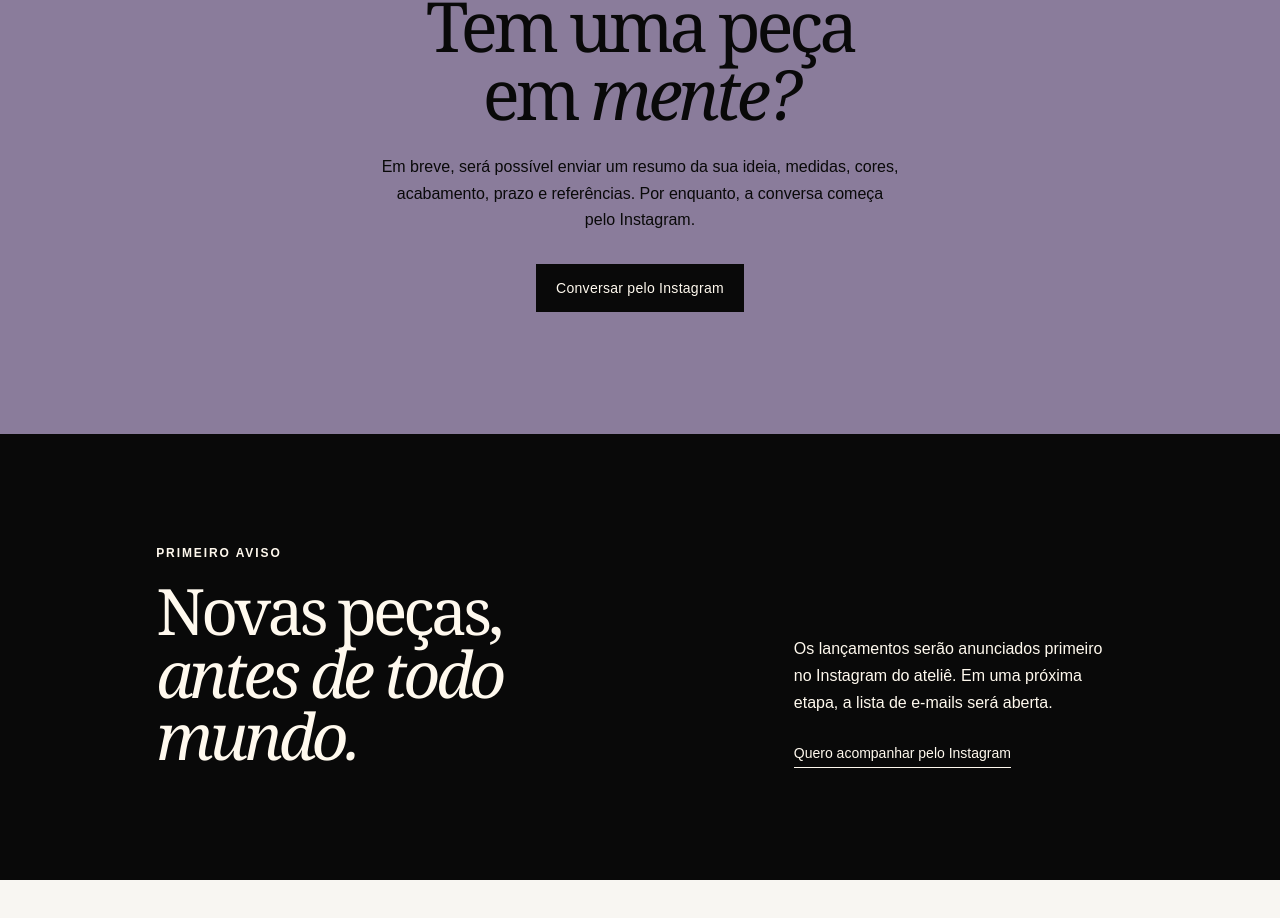
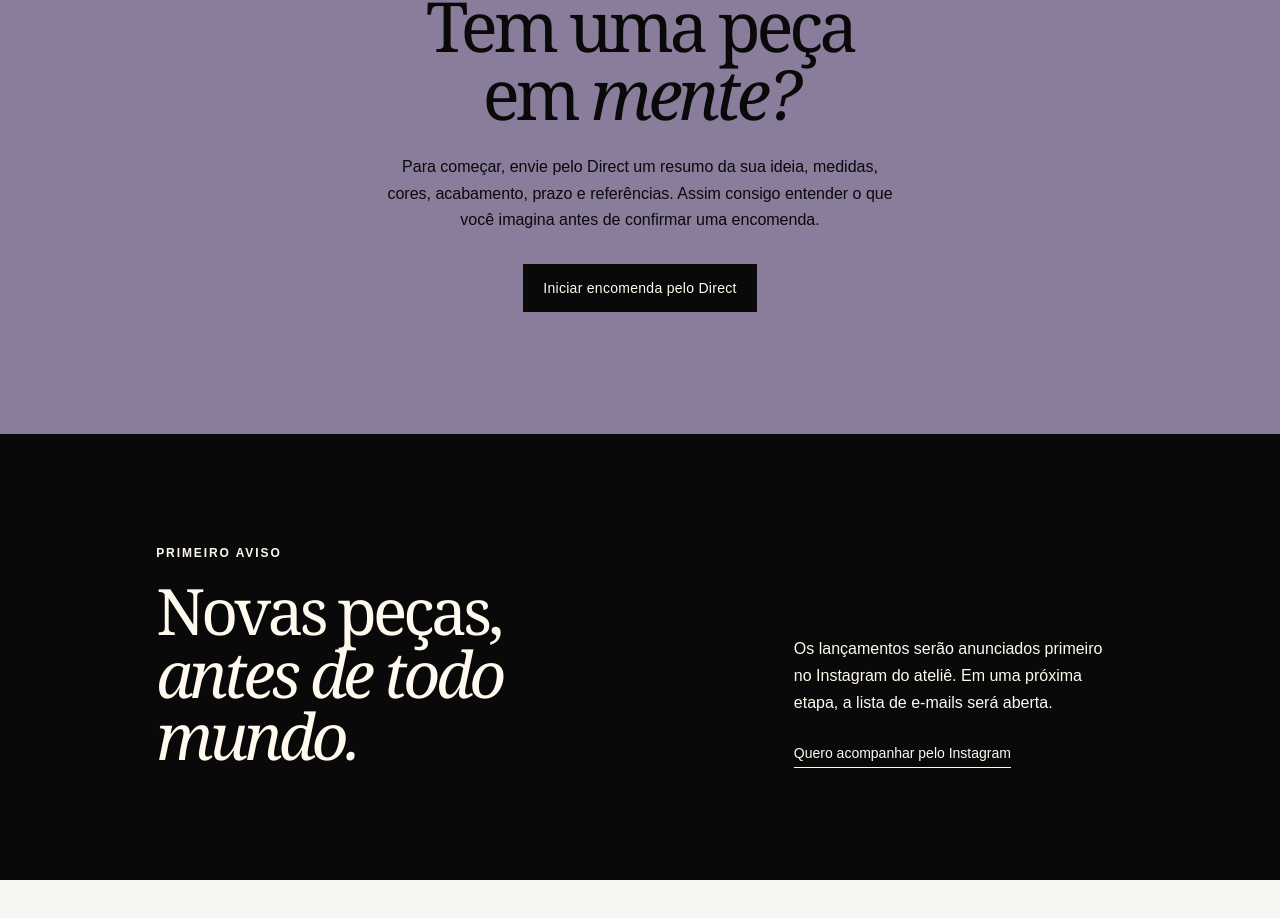
Before and after one commit to marcossalami/galarza-atelie, a React (Vite) app: page / in a window 1280 px wide. Shown: the part 4571-5489 px from the top of the page. Built offline with nearby package versions, Linux system fonts and the light colour scheme.

Commit message:
feat: guide commissions through Instagram Direct

```diff
--- a/src/components/Commissions.jsx
+++ b/src/components/Commissions.jsx
@@ -1,5 +1,6 @@
 import { ExternalLink } from "./ExternalLink.jsx";
+import { instagramDirectUrl } from "../content/siteContent.js";
 
 export function Commissions() {
-  return <section className="commissions" id="encomendas"><p className="eyebrow">encomendas</p><h2>Tem uma peça<br />em <i>mente?</i></h2><p>Em breve, será possível enviar um resumo da sua ideia, medidas, cores, acabamento, prazo e referências. Por enquanto, a conversa começa pelo Instagram.</p><ExternalLink className="button button-dark">Conversar pelo Instagram</ExternalLink></section>;
+  return <section className="commissions" id="encomendas"><p className="eyebrow">encomendas</p><h2>Tem uma peça<br />em <i>mente?</i></h2><p>Para começar, envie pelo Direct um resumo da sua ideia, medidas, cores, acabamento, prazo e referências. Assim consigo entender o que você imagina antes de confirmar uma encomenda.</p><ExternalLink className="button button-dark" href={instagramDirectUrl}>Iniciar encomenda pelo Direct</ExternalLink></section>;
 }
--- a/src/components/ExternalLink.jsx
+++ b/src/components/ExternalLink.jsx
@@ -1,5 +1,5 @@
 import { instagramUrl } from "../content/siteContent.js";
 
-export function ExternalLink({ children, className = "text-link" }) {
-  return <a className={className} href={instagramUrl} target="_blank" rel="noopener noreferrer">{children}</a>;
+export function ExternalLink({ children, className = "text-link", href = instagramUrl }) {
+  return <a className={className} href={href} target="_blank" rel="noopener noreferrer">{children}</a>;
 }
--- a/src/content/siteContent.js
+++ b/src/content/siteContent.js
@@ -1,4 +1,5 @@
 export const instagramUrl = "https://www.instagram.com/galarza.atelie/";
+export const instagramDirectUrl = "https://ig.me/m/galarza.atelie";
 
 export const navigation = [
   { href: "#portfolio", label: "Portfólio" },
```
Also changed, not shown: 1 other file (tests, documents, lock files or other folders).
